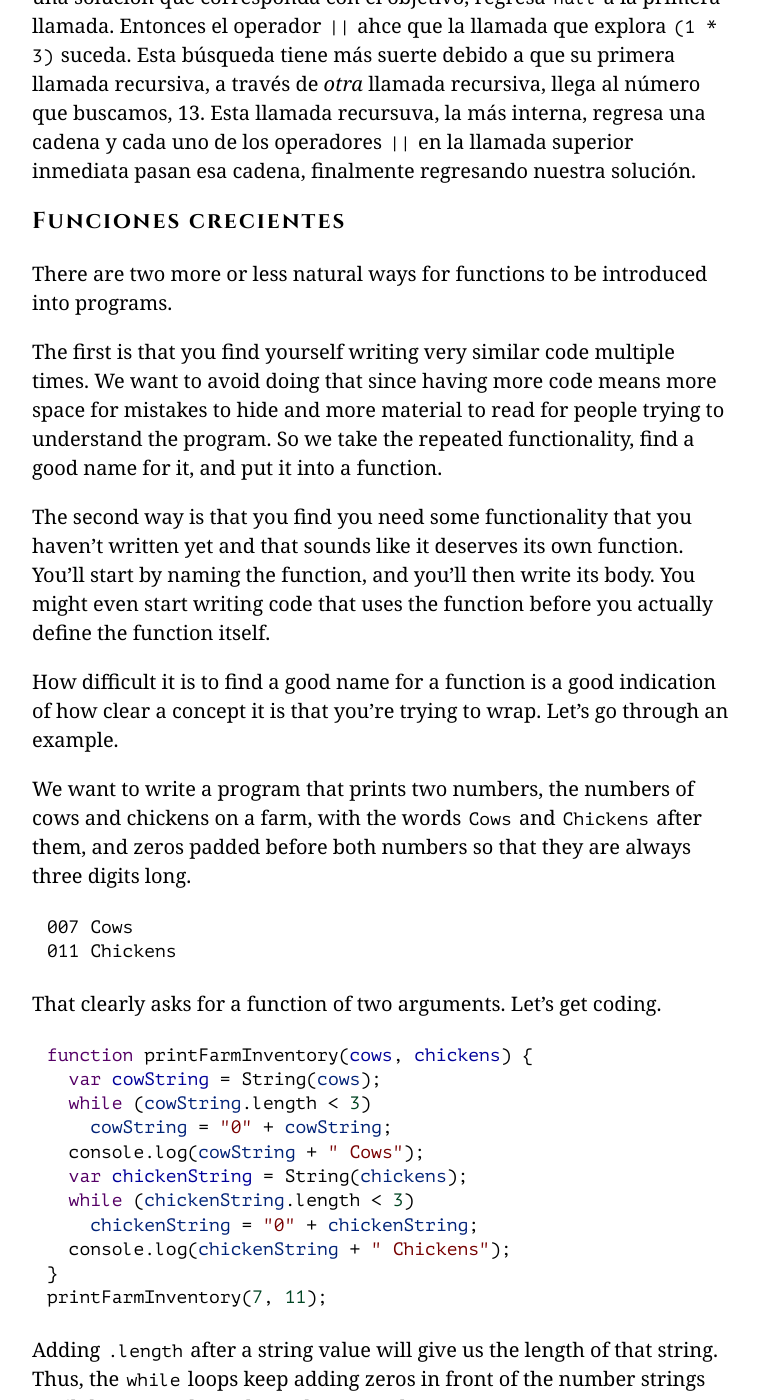
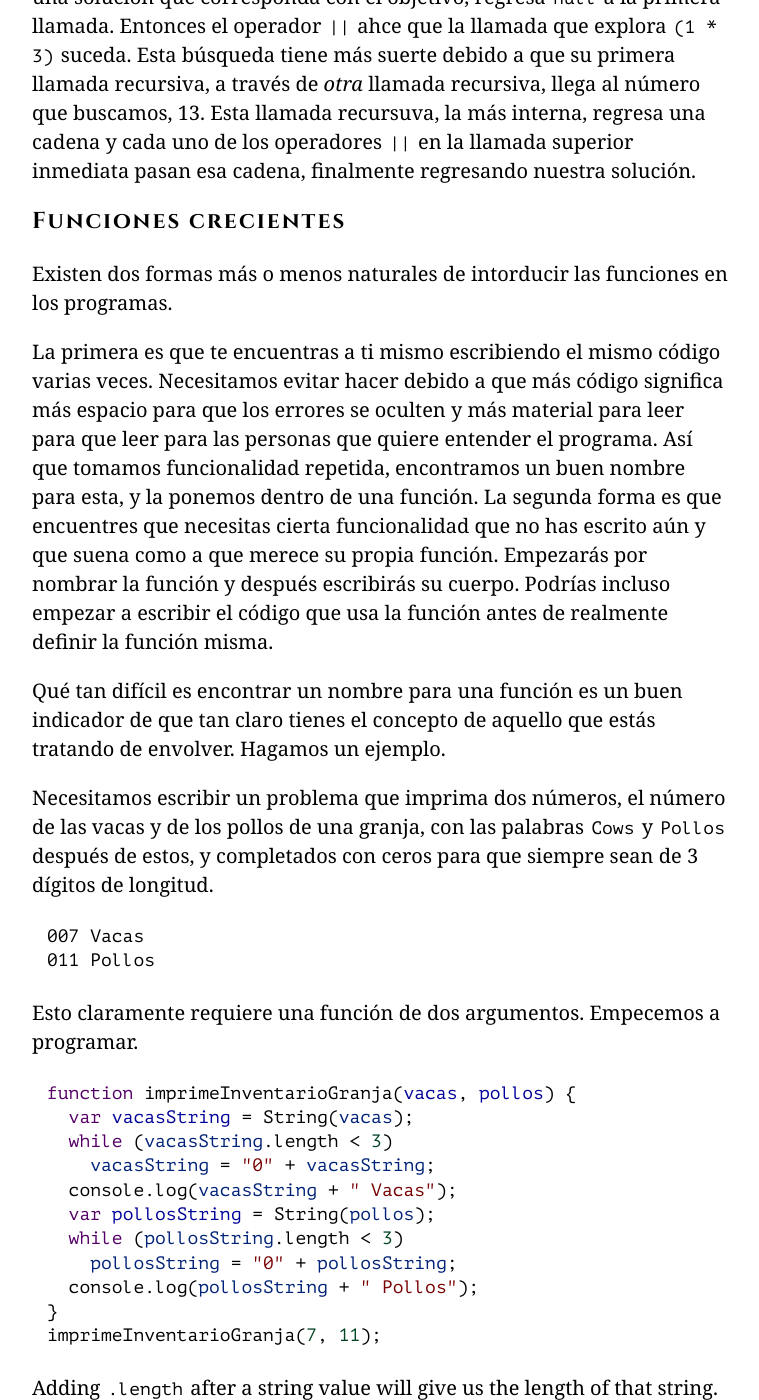
Before and after one commit to hectorip/Eloquent-JavaScript-ES-online, a Jekyll site: the page chapters/03_functions.html, which Jekyll copies as it is, in a window 1280 px wide and 1400 px high, scrolled down 15316 px. Shown: the whole window, without its empty margins (258-1017 px from the left). Built offline with Jekyll 4.4.1, drawn with Linux system fonts in a browser that asks for light colours; nearby versions of some CDN libraries; library files that are not in the unit come from our copies; some of the changed text lies outside the part shown.

Commit message:
ejemplo del inventario

```diff
--- a/chapters/03_functions.html
+++ b/chapters/03_functions.html
@@ -521,8 +521,8 @@ se hacen cuando estamos buscando la solución para el número 13.</p>
     encuentra(8, "((1 * 3) + 5)")
       encuentra(13, "(((1 * 3) + 5) + 5)")
         ¡Encontrado!</pre>
-<p><a class=p_ident id="p_3KgnSIiQuD" href="#p_3KgnSIiQuD"></a>La identación indica la profundidad en la pila de llamadas. La primera vez que
-<code>encuentra</code> es llamada, se llama ados veces a sí misma para explorar las
+<p><a class=p_ident id="p_yWrn7T569K" href="#p_yWrn7T569K"></a>El sangrado (indentación) indica la profundidad en la pila de llamadas. La primera vez que
+<code>encuentra</code> es llamada, se llama dos veces a sí misma para explorar las
 soluciones que empiezan con <code>(1 + 5)</code> y <code>(1 * 3)</code>. La primera llamada intenta
 encontrar una solución que empiece con <code>(1 + 5)</code> y, usando la recursión,
 explora <em>todas</em> las soluciónes que produzcan un número menor o igual que
@@ -534,40 +534,40 @@ llega al número que buscamos, 13. Esta llamada recursuva, la más interna,
 regresa una cadena y cada uno de los operadores <code>||</code> en la llamada superior inmediata
 pasan esa cadena, finalmente regresando nuestra solución.</p>
 <h2><a class=h_ident id="h_BaTW4UQQ8K" href="#h_BaTW4UQQ8K"></a>Funciones crecientes</h2>
-<p><a class=p_ident id="p_FDJnaYNBaa" href="#p_FDJnaYNBaa"></a>There are two more or less natural ways for
-functions to be introduced into programs.</p>
-<p><a class=p_ident id="p_zNh7WEzSLI" href="#p_zNh7WEzSLI"></a>The first is that you find yourself writing very
-similar code multiple times. We want to avoid doing that since having
-more code means more space for mistakes to hide and more material to
-read for people trying to understand the program. So we take the
-repeated functionality, find a good name for it, and put it into a
-function.</p>
-<p><a class=p_ident id="p_HJxU0H/STP" href="#p_HJxU0H/STP"></a>The second way is that you find you need some functionality that you
-haven&#8217;t written yet and that sounds like it deserves its own function.
-You&#8217;ll start by naming the function, and you&#8217;ll then write its body.
-You might even start writing code that uses the function before you
-actually define the function itself.</p>
-<p><a class=p_ident id="p_7YCpyNM9KP" href="#p_7YCpyNM9KP"></a>How difficult it is to find
-a good name for a function is a good indication of how clear a concept
-it is that you&#8217;re trying to wrap. Let&#8217;s go through an example.</p>
-<p><a class=p_ident id="p_NB82EwGY1X" href="#p_NB82EwGY1X"></a>We want to write a program that prints two numbers,
-the numbers of cows and chickens on a farm, with the words <code>Cows</code> and
-<code>Chickens</code> after them, and zeros padded before both numbers so that
-they are always three digits long.</p>
-<pre>007 Cows
-011 Chickens</pre>
-<p><a class=p_ident id="p_Vjv/1yrqWB" href="#p_Vjv/1yrqWB"></a>That clearly asks for a function of two arguments. Let&#8217;s get coding.</p>
-<pre data-language="javascript" class="snippet cm-s-default"><a class=c_ident id="c_3FZcO2H/2C" href="#c_3FZcO2H/2C"></a><span class="cm-keyword">function</span> <span class="cm-variable">printFarmInventory</span>(<span class="cm-def">cows</span>, <span class="cm-def">chickens</span>) {
-  <span class="cm-keyword">var</span> <span class="cm-def">cowString</span> <span class="cm-operator">=</span> <span class="cm-variable">String</span>(<span class="cm-variable-2">cows</span>);
-  <span class="cm-keyword">while</span> (<span class="cm-variable-2">cowString</span>.<span class="cm-property">length</span> <span class="cm-operator">&lt;</span> <span class="cm-number">3</span>)
-    <span class="cm-variable-2">cowString</span> <span class="cm-operator">=</span> <span class="cm-string">"0"</span> <span class="cm-operator">+</span> <span class="cm-variable-2">cowString</span>;
-  <span class="cm-variable">console</span>.<span class="cm-property">log</span>(<span class="cm-variable-2">cowString</span> <span class="cm-operator">+</span> <span class="cm-string">" Cows"</span>);
-  <span class="cm-keyword">var</span> <span class="cm-def">chickenString</span> <span class="cm-operator">=</span> <span class="cm-variable">String</span>(<span class="cm-variable-2">chickens</span>);
-  <span class="cm-keyword">while</span> (<span class="cm-variable-2">chickenString</span>.<span class="cm-property">length</span> <span class="cm-operator">&lt;</span> <span class="cm-number">3</span>)
-    <span class="cm-variable-2">chickenString</span> <span class="cm-operator">=</span> <span class="cm-string">"0"</span> <span class="cm-operator">+</span> <span class="cm-variable-2">chickenString</span>;
-  <span class="cm-variable">console</span>.<span class="cm-property">log</span>(<span class="cm-variable-2">chickenString</span> <span class="cm-operator">+</span> <span class="cm-string">" Chickens"</span>);
+<p><a class=p_ident id="p_HjQrkcQiD9" href="#p_HjQrkcQiD9"></a>Existen dos formas más o menos naturales de
+intorducir las funciones en los programas.</p>
+<p><a class=p_ident id="p_z8NIxIKElA" href="#p_z8NIxIKElA"></a>La primera es que te encuentras a ti mismo escribiendo el mismo
+código varias veces. Necesitamos evitar hacer debido a que más código significa
+más espacio para que los errores se oculten y más material para leer para que
+leer para las personas que quiere entender el programa. Así que tomamos
+funcionalidad repetida, encontramos un buen nombre para esta, y la ponemos dentro
+de una función.
+La segunda forma es que encuentres que necesitas cierta funcionalidad
+que no has escrito aún y que suena como a que merece su propia función.
+Empezarás por nombrar la función y después escribirás su cuerpo. Podrías
+incluso empezar a escribir el código que usa la función antes de realmente
+definir la función misma.</p>
+<p><a class=p_ident id="p_RLUZ3cMDaJ" href="#p_RLUZ3cMDaJ"></a>Qué tan difícil es encontrar
+un nombre para una función es un buen indicador de que tan claro tienes el
+concepto de aquello que estás tratando de envolver. Hagamos un ejemplo.</p>
+<p><a class=p_ident id="p_8Psnlie1fv" href="#p_8Psnlie1fv"></a>Necesitamos escribir un problema que imprima dos números,
+el número de las vacas y de los pollos de una granja, con las palabras <code>Cows</code> y
+<code>Pollos</code> después de estos, y completados con ceros para que siempre sean de 3 dígitos
+de longitud.</p>
+<pre>007 Vacas
+011 Pollos</pre>
+<p><a class=p_ident id="p_smkJHqgtLg" href="#p_smkJHqgtLg"></a>Esto claramente requiere una función de dos argumentos. Empecemos a programar.</p>
+<pre data-language="javascript" class="snippet cm-s-default"><a class=c_ident id="c_Vj7H3NH3SN" href="#c_Vj7H3NH3SN"></a><span class="cm-keyword">function</span> <span class="cm-variable">imprimeInventarioGranja</span>(<span class="cm-def">vacas</span>, <span class="cm-def">pollos</span>) {
+  <span class="cm-keyword">var</span> <span class="cm-def">vacasString</span> <span class="cm-operator">=</span> <span class="cm-variable">String</span>(<span class="cm-variable-2">vacas</span>);
+  <span class="cm-keyword">while</span> (<span class="cm-variable-2">vacasString</span>.<span class="cm-property">length</span> <span class="cm-operator">&lt;</span> <span class="cm-number">3</span>)
+    <span class="cm-variable-2">vacasString</span> <span class="cm-operator">=</span> <span class="cm-string">"0"</span> <span class="cm-operator">+</span> <span class="cm-variable-2">vacasString</span>;
+  <span class="cm-variable">console</span>.<span class="cm-property">log</span>(<span class="cm-variable-2">vacasString</span> <span class="cm-operator">+</span> <span class="cm-string">" Vacas"</span>);
+  <span class="cm-keyword">var</span> <span class="cm-def">pollosString</span> <span class="cm-operator">=</span> <span class="cm-variable">String</span>(<span class="cm-variable-2">pollos</span>);
+  <span class="cm-keyword">while</span> (<span class="cm-variable-2">pollosString</span>.<span class="cm-property">length</span> <span class="cm-operator">&lt;</span> <span class="cm-number">3</span>)
+    <span class="cm-variable-2">pollosString</span> <span class="cm-operator">=</span> <span class="cm-string">"0"</span> <span class="cm-operator">+</span> <span class="cm-variable-2">pollosString</span>;
+  <span class="cm-variable">console</span>.<span class="cm-property">log</span>(<span class="cm-variable-2">pollosString</span> <span class="cm-operator">+</span> <span class="cm-string">" Pollos"</span>);
 }
-<span class="cm-variable">printFarmInventory</span>(<span class="cm-number">7</span>, <span class="cm-number">11</span>);</pre>
+<span class="cm-variable">imprimeInventarioGranja</span>(<span class="cm-number">7</span>, <span class="cm-number">11</span>);</pre>
 <p><a class=p_ident id="p_iRp07gdia7" href="#p_iRp07gdia7"></a>Adding <code>.length</code>
 after a string value will give us the length of that string. Thus, the
 <code>while</code> loops keep adding zeros in front of the number strings until
```
